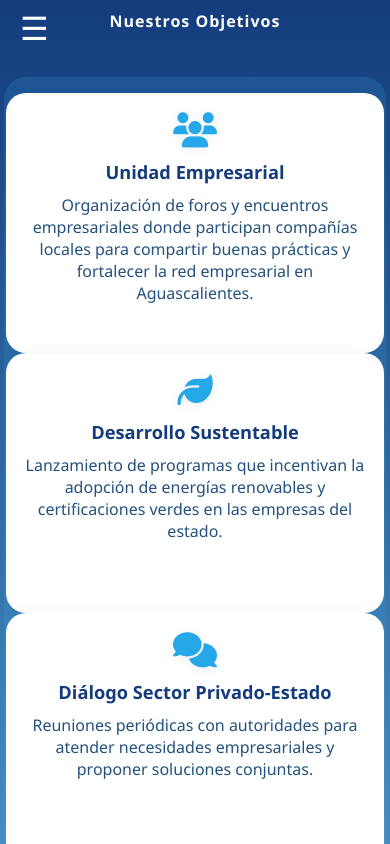
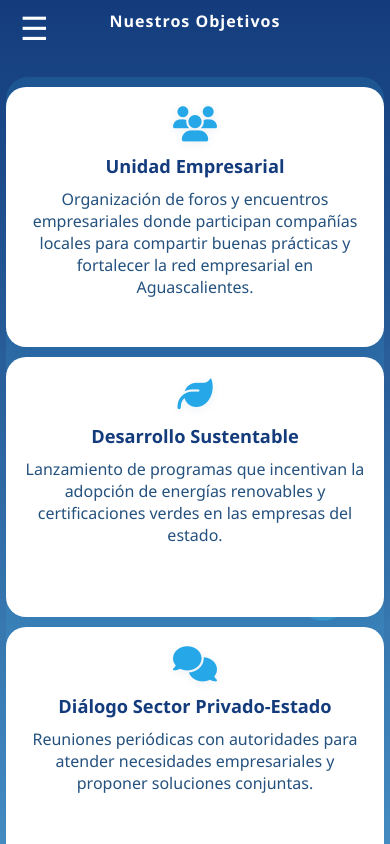
Before and after one commit to ally0808/ceea-web, a plain HTML site: page objetivos.html in a window 390 px wide. Shown: the top 844 px of the page. Drawn offline with Linux system fonts and the light colour scheme.

Commit message:
Update objetivos.css

```diff
--- a/objetivos.css
+++ b/objetivos.css
@@ -158,13 +158,12 @@ main {
   position: relative;
 }
 
-/* CARDS DESTACADOS ABAJO */
+/* CARDS DESTACADOS EN FILAS */
 .objetivos-cards-row {
   display: flex;
-  flex-wrap: wrap;
-  justify-content: center;
-  align-items: stretch;
-  gap: 30px;
+  flex-direction: column;
+  align-items: center;
+  gap: 25px;
   margin: 40px auto 30px auto;
   max-width: 1200px;
   background: linear-gradient(180deg, #4ad1ff22 0%, #6fd4ff11 100%);
@@ -173,6 +172,16 @@ main {
   z-index: 2;
   position: relative;
 }
+
+.objetivos-cards-fila {
+  display: flex;
+  flex-direction: row;
+  justify-content: center;
+  gap: 30px;
+  width: 100%;
+}
+
+/* Card individual */
 .objetivos-grid-card {
   background: #fff;
   border-radius: 20px;
@@ -315,17 +324,38 @@ footer {
     font-size: 1.1rem;
     border-radius: 0;
   }
-  .objetivos-cards-row { flex-direction: column; align-items: center; gap: 16px; }
   .footer-logos img { height: 40px; width: 80px; }
   .footer-text { font-size: 0.91rem; }
 }
+
+/* RESPONSIVE FILAS DE CARDS */
+@media (max-width: 1000px) {
+  .objetivos-cards-fila {
+    flex-direction: column;
+    align-items: center;
+    gap: 18px;
+  }
+  .objetivos-cards-row {
+    gap: 12px;
+    padding: 18px 3px;
+  }
+}
+
+/* Si quieres que en móvil se vea uno debajo de otro */
 @media (max-width: 600px) {
   .objetivos-titulo-contenedores {
     font-size: 1.4em;
     margin-top: 10px;
     margin-bottom: 5px;
   }
-  .objetivos-cards-row { gap: 14px; padding: 16px 2px;}
+  .objetivos-cards-fila {
+    flex-direction: column;
+    gap: 10px;
+  }
+  .objetivos-cards-row {
+    gap: 8px;
+    padding: 10px 0;
+  }
   .objetivos-grid-card {
     padding: 1.2em 1.2em 1em 1.2em;
     min-width: 0;
```
